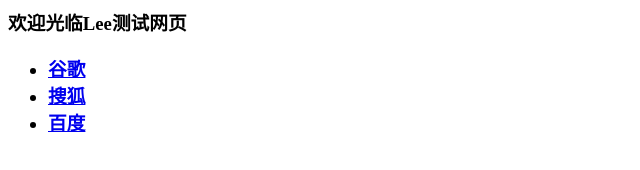
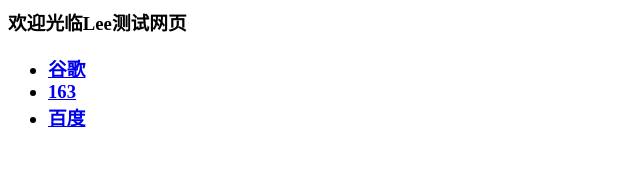
Before and after one commit to byong886/byong886.github.io, a plain HTML site: page index.html in a window 1280 px wide. Shown: the full height of the page, 0-640 px from the left. Drawn offline with Linux system fonts and the light colour scheme.

Commit message:
Update index.html

```diff
--- a/index.html
+++ b/index.html
@@ -1,6 +1,6 @@
 <h3>欢迎光临Lee测试网页<h3>
   <ul>
     <li><a href="https://www.google.com">谷歌</a></li>
-    <li><a href="https://www.sohu.com">搜狐</a></li>
+    <li><a href="https://www.163.com">163</a></li>
     <li><a href="https://www.baidu.com">百度</a></li>
   </ul>
```
